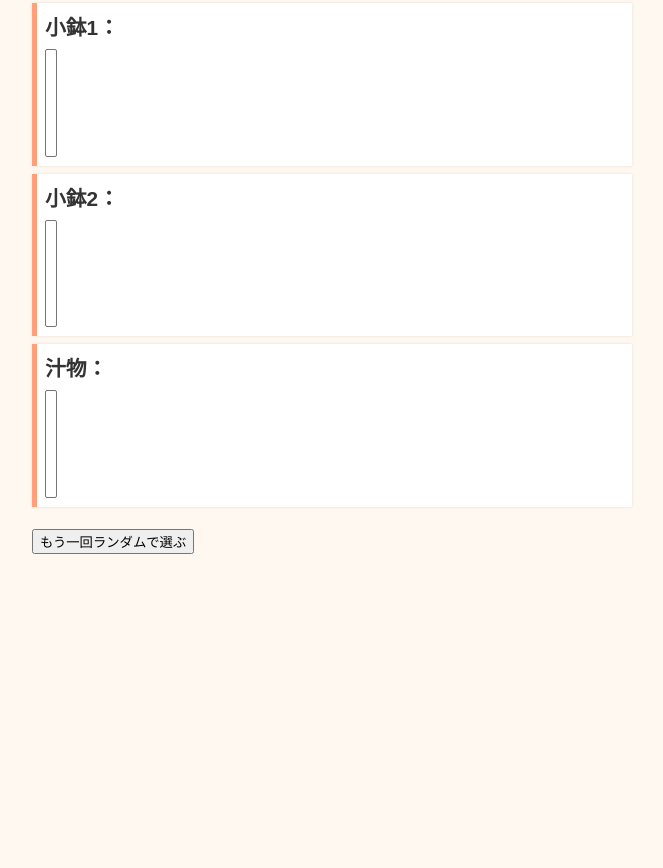
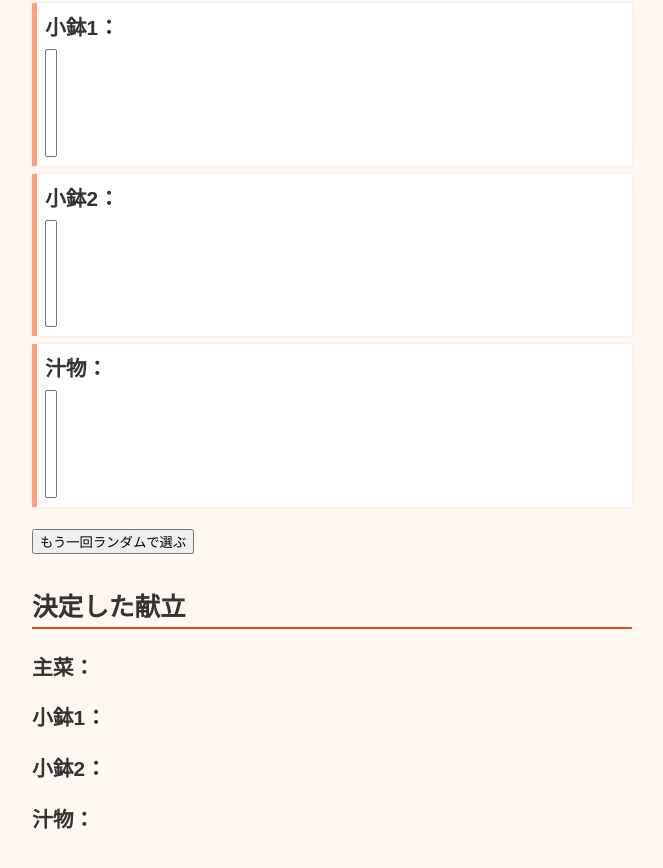
Before and after one commit to freejog/portfolio, a plain HTML site: page kondate-kobo/index.html in a window 1280 px wide. Shown: the part 292-1160 px from the top of the page, without its empty margins (308-971 px from the left). Before the commit the page ends 878 px from the top, so only its background shows below. Drawn offline with Linux system fonts and the light colour scheme.

Commit message:
決定した献立を画面下部に表示する機能を追加

```diff
--- a/kondate-kobo/index.html
+++ b/kondate-kobo/index.html
@@ -30,6 +30,13 @@
     </li>
   </ul>
   <button id="regen">もう一回ランダムで選ぶ</button>
+  <h2>決定した献立</h2>
+  <div id="final-menu">
+    <p><strong>主菜：</strong><span id="final-main"></span></p>
+    <p><strong>小鉢1：</strong><span id="final-side1"></span></p>
+    <p><strong>小鉢2：</strong><span id="final-side2"></span></p>
+    <p><strong>汁物：</strong><span id="final-soup"></span></p>
+  </div>
   <script src="menu.js"></script>
 </body>
 </html>
--- a/kondate-kobo/menu.js
+++ b/kondate-kobo/menu.js
@@ -80,6 +80,8 @@ function populateSelect(id, options) {
     opt.selected = defaultSelections.includes(opt.value);
   });
   updateLabel(id);
+
+  document.getElementById("final-main").textContent = mainSelect.value;
 }
 
 ["side1", "side2", "soup"].forEach(id => {
@@ -99,4 +101,5 @@ function updateLabel(id) {
   const select = document.getElementById(id);
   const selected = Array.from(select.selectedOptions).map(opt => opt.value);
   document.getElementById("label-" + id).textContent = selected.join("、");
+  document.getElementById("final-" + id).textContent = selected.join("、");
 }
```
